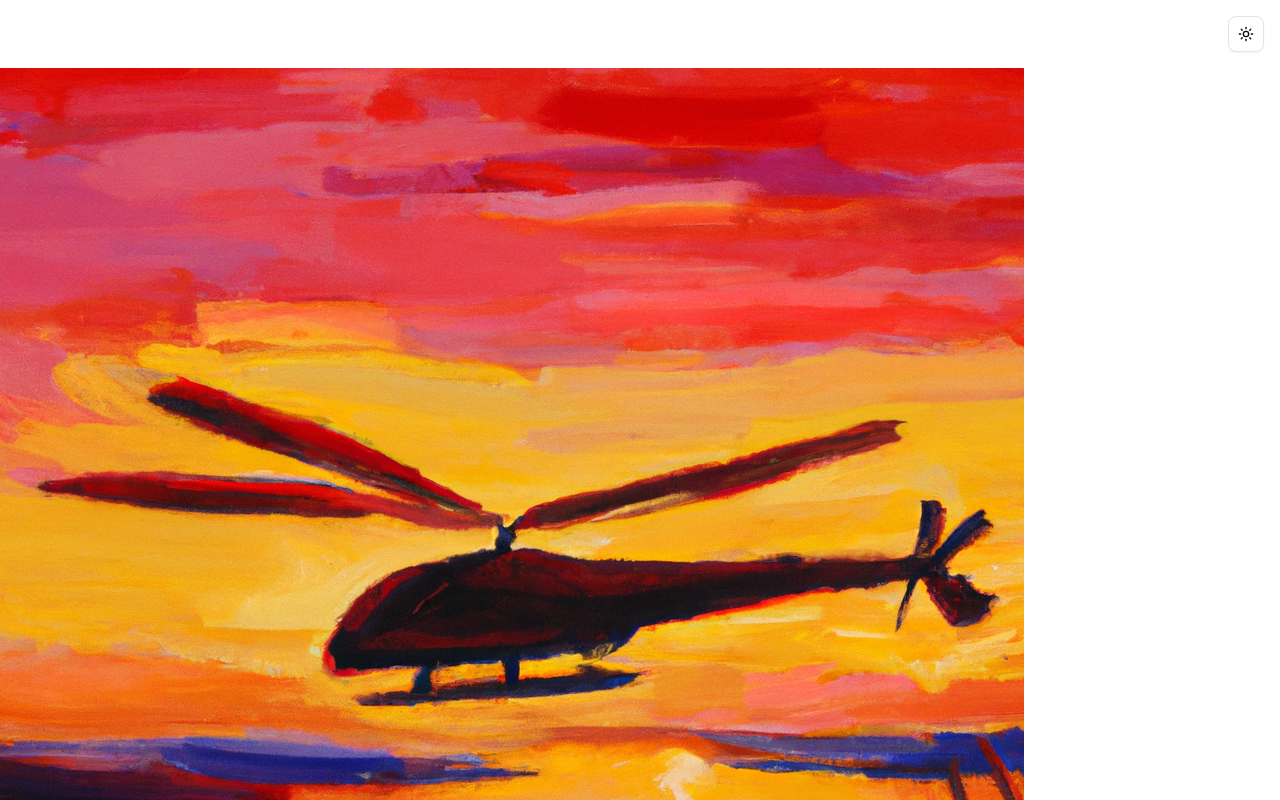
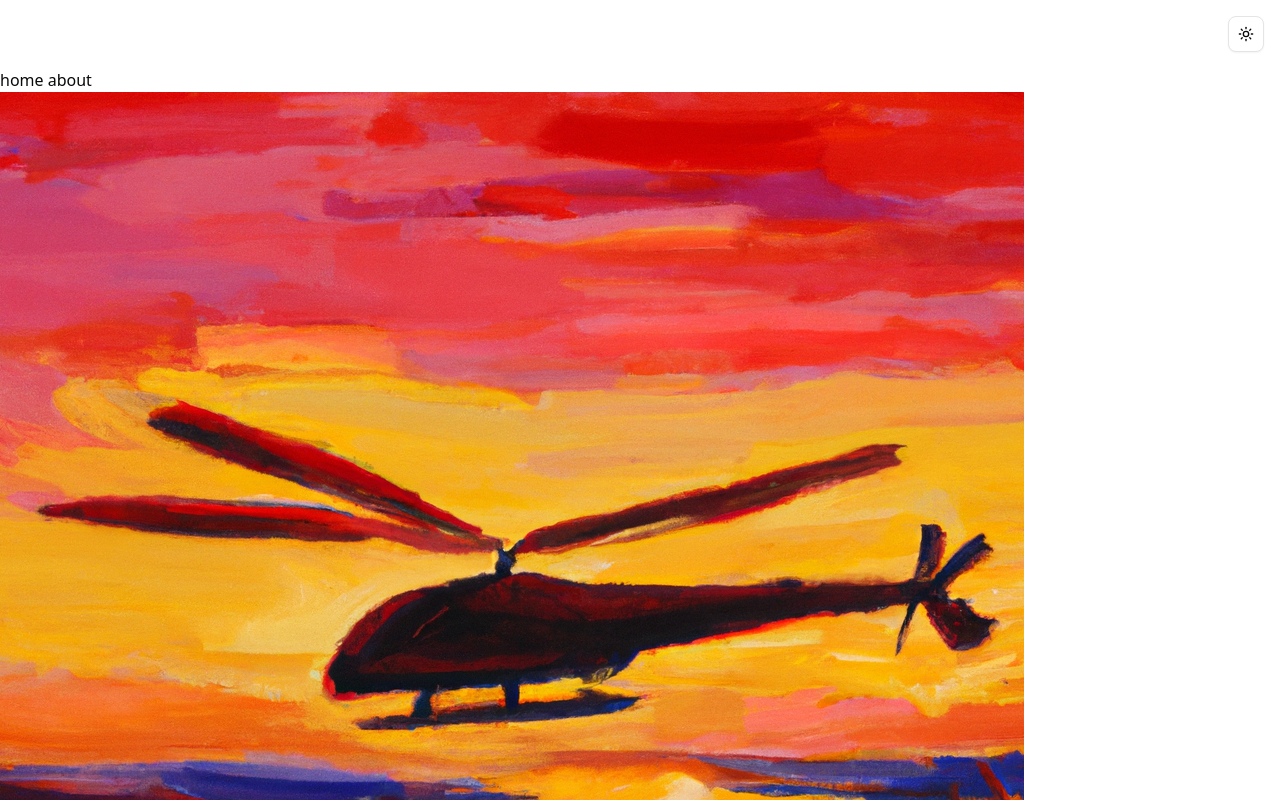
Before and after one commit to cjs675/webpage, a SvelteKit app: page / in a window 1280 px wide. Shown: the top 800 px of the page. Built offline with nearby package versions, Linux system fonts and the light colour scheme.

Commit message:
update nav routing to include about page

```diff
--- a/src/routes/+layout.svelte
+++ b/src/routes/+layout.svelte
@@ -11,5 +11,10 @@
     <ThemeToggle />
 </header>
 
+<nav>
+    <a href="/">home</a>
+    <a href="/about">about</a>
+</nav>
+
 
 {@render children()}
```
